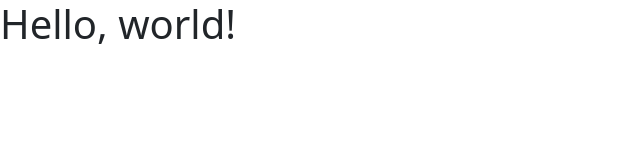
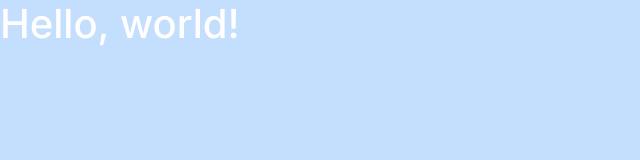
Before and after one commit to alamshuvo/whitepace2, a plain HTML site: page index.html in a window 1280 px wide. Shown: the whole page, without its empty margins (0-640 px from the left). Drawn offline with nearby package versions, Linux system fonts and the light colour scheme.

Commit message:
start my project

```diff
--- a/index.html
+++ b/index.html
@@ -3,8 +3,9 @@
   <head>
     <meta charset="utf-8">
     <meta name="viewport" content="width=device-width, initial-scale=1">
-    <title>Bootstrap demo</title>
+    <title>whitepace2</title>
     <link href="https://cdn.jsdelivr.net/npm/bootstrap@5.3.0/dist/css/bootstrap.min.css" rel="stylesheet" integrity="sha384-9ndCyUaIbzAi2FUVXJi0CjmCapSmO7SnpJef0486qhLnuZ2cdeRhO02iuK6FUUVM" crossorigin="anonymous">
+    <link rel="stylesheet" href="style.css">
   </head>
 
 
--- a/style.css
+++ b/style.css
@@ -0,0 +1,28 @@
+
+/*
+font:
+font-family: 'DM Sans', sans-serif;
+font-family: 'Inter', sans-serif;
+
+
+color:
+#043873
+#FFE492
+#4F9CF9
+
+*/
+
+/*
+Google fonts
+*/
+  @import url('https://fonts.googleapis.com/css2?family=DM+Sans:wght@500&family=Inter:wght@400;500;700&display=swap');
+  /*   basic css
+  */
+  body{
+    font-family: 'Inter', sans-serif;
+    font-weight: 400;
+    font-size: 18px;
+    background-color: #C4DEFD;
+    color:#ffffff
+
+  }
```
